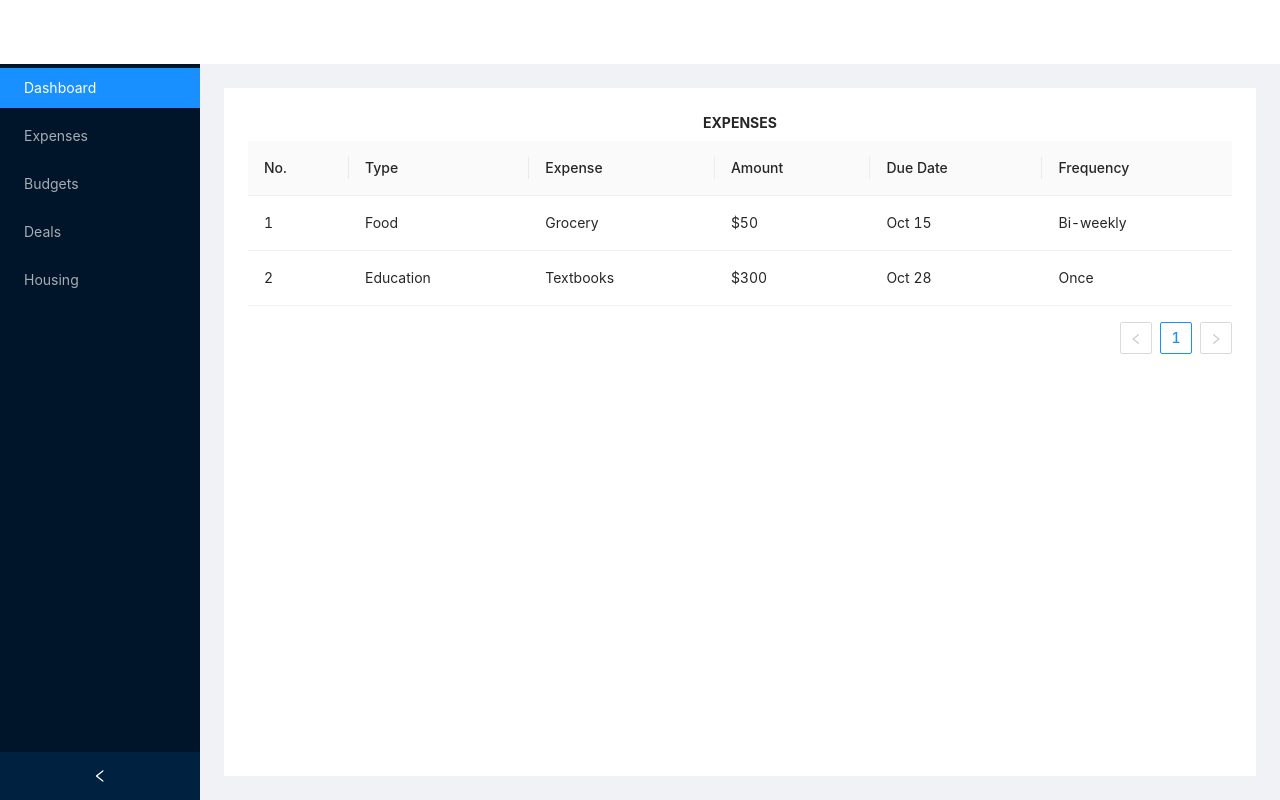
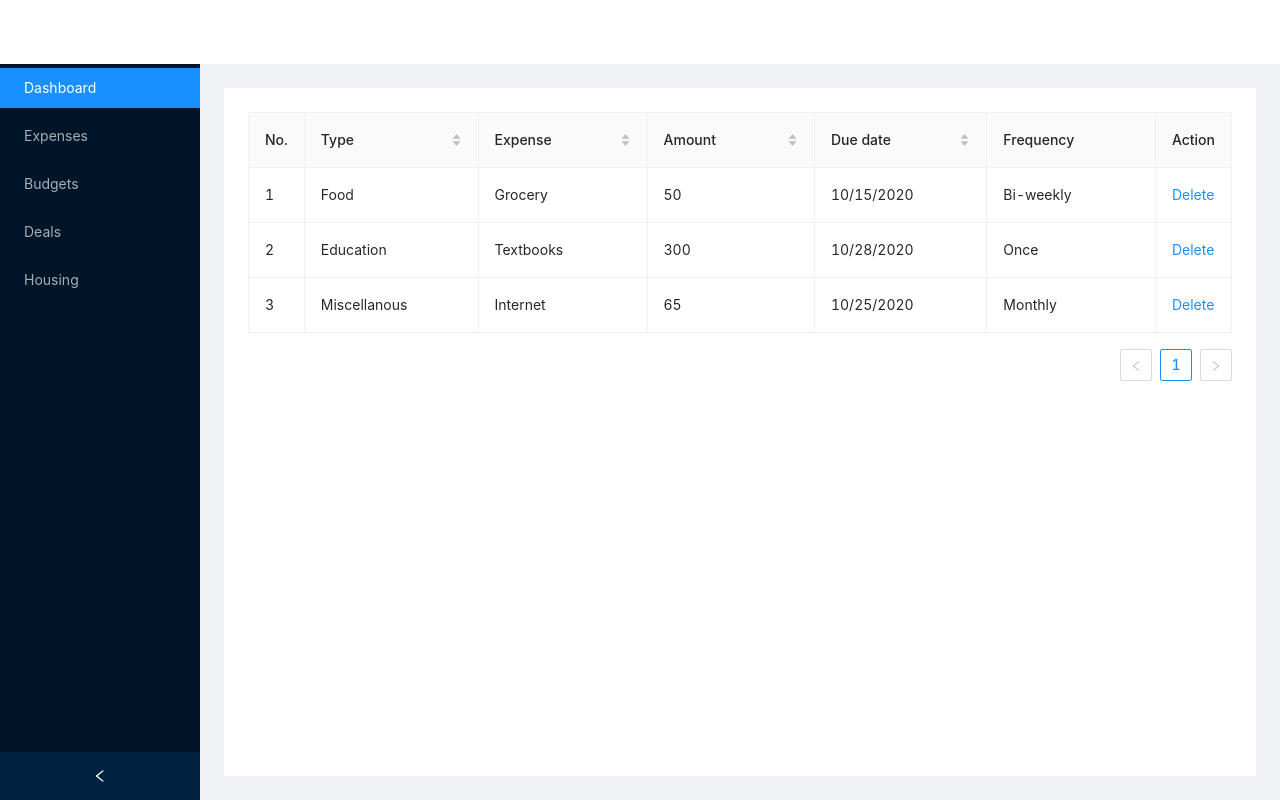
Before and after one commit to sagarthomas/studlife, a React (Create React App) app: page /expenses in a window 1280 px wide. Built offline with nearby package versions, Linux system fonts and the light colour scheme.

Commit message:
Added resizable column and sorting properties

```diff
--- a/package.json
+++ b/package.json
@@ -8,8 +8,10 @@
     "@testing-library/react": "^11.1.0",
     "@testing-library/user-event": "^12.1.10",
     "antd": "^4.8.0",
+    "moment": "^2.29.1",
     "react": "^17.0.1",
     "react-dom": "^17.0.1",
+    "react-resizable": "^1.11.0",
     "react-router-dom": "^5.2.0",
     "react-scripts": "4.0.0",
     "web-vitals": "^0.2.4"
--- a/src/components/ExpensePage.js
+++ b/src/components/ExpensePage.js
@@ -1,77 +1,227 @@
 import React from "react";
 import { Table, Tag, Space } from 'antd';
+import { Resizable } from 'react-resizable';
+import moment from 'moment';
+
+const ResizableTitle = props => {
+  const { onResize, width, ...restProps } = props;
+
+  if (!width) {
+    return <th {...restProps} />;
+  }
+
+  return (
+    <Resizable
+      width={width}
+      height={0}
+      handle={
+        <span
+          className="react-resizable-handle"
+          onClick={e => {
+            e.stopPropagation();
+          }}
+        />
+      }
+      onResize={onResize}
+      draggableOpts={{ enableUserSelectHack: false }}
+    >
+      <th {...restProps} />
+    </Resizable>
+  );
+};
 
 class ExpensePage extends React.Component {
-  constructor(props) {
-    super(props);
-  }
-
-  ExpTable = () => {
-    const dataSource = [
-      {
-        key: '1',
-        number: 1,
-        type: 'Food',
-        expense: 'Grocery',
-        amount: '$50',
-        ddate: "Oct 15",
-        frequency: 'Bi-weekly'
-      },
-      {
-        key: '2',
-        number: 2,
-        type: 'Education',
-        expense: 'Textbooks',
-        amount: '$300',
-        ddate: "Oct 28",
-        frequency: 'Once',
-      },
-    ];
-
-    const columns = [
+  state = {
+    columns: [
       {
         title: 'No.',
         dataIndex: 'number',
         key: 'number',
+        width: 50,
       },
       {
         title: 'Type',
         dataIndex: 'type',
         key: 'type',
+        width: 200,
+        sorter: (a, b) => a.type.length - b.type.length,
       },
       {
         title: 'Expense',
         dataIndex: 'expense',
         key: 'expense',
+        width: 200,
+        sorter: (a, b) => a.expense.length - b.expense.length,
       },
       {
         title: 'Amount',
         dataIndex: 'amount',
-        key: 'amount',
+        width: 200,
+        sorter: (a, b) => a.amount - b.amount,
       },
       {
-        title: 'Due Date',
+        title: 'Due date',
         dataIndex: 'ddate',
-        key: 'ddate',
+        key: "ddate",
+        width: 200,
+        sorter: (a, b) => new Date(a.ddate) - new Date(b.ddate)
       },
       {
         title: 'Frequency',
         dataIndex: 'frequency',
         key: 'frequency',
+        width: 200,
       },
-    ];
+      {
+        title: 'Action',
+        key: 'action',
+        render: () => <a>Delete</a>,
+      },
+    ],
+  };
 
-    return(<Table dataSource={dataSource} columns={columns} />)
-  }
+  components = {
+    header: {
+      cell: ResizableTitle,
+    },
+  };
+
+  date1 = new Date(2020, 12, 15, 0, 0, 0, 0)
+
+  data = [
+    {
+      key: '1',
+      number: 1,
+      type: 'Food',
+      expense: 'Grocery',
+      amount: 50,
+      ddate: moment('10-15-2020').format('L'),
+      frequency: 'Bi-weekly'
+    },
+    {
+      key: '2',
+      number: 2,
+      type: 'Education',
+      expense: 'Textbooks',
+      amount: 300,
+      ddate: moment('10-28-2020').format('L'),
+      frequency: 'Once',
+    },
+    {
+      key: '3',
+      number: 3,
+      type: 'Miscellanous',
+      expense: 'Internet',
+      amount: 65,
+      ddate: moment('10-25-2020').format('L'),
+      frequency: 'Monthly',
+    },
+  ];
+
+  handleResize = index => (e, { size }) => {
+    this.setState(({ columns }) => {
+      const nextColumns = [...columns];
+      nextColumns[index] = {
+        ...nextColumns[index],
+        width: size.width,
+      };
+      return { columns: nextColumns };
+    });
+  };
 
   render() {
-    return (
-      <div>
-        <h1><b>EXPENSES</b></h1>
-        <this.ExpTable/>
-      </div>
-    );
+    const columns = this.state.columns.map((col, index) => ({
+      ...col,
+      onHeaderCell: column => ({
+        width: column.width,
+        onResize: this.handleResize(index),
+      }),
+    }));
+
+    return <Table bordered components={this.components} columns={columns} dataSource={this.data} />;
   }
 }
 
+// class ExpensePage extends React.Component {
+//   constructor(props) {
+//     super(props);
+//   }
+
+//   ExpTable = () => {
+//     const dataSource = [
+      // {
+      //   key: '1',
+      //   number: 1,
+      //   type: 'Food',
+      //   expense: 'Grocery',
+      //   amount: '$50',
+      //   ddate: "Oct 15",
+      //   frequency: 'Bi-weekly'
+      // },
+      // {
+      //   key: '2',
+      //   number: 2,
+      //   type: 'Education',
+      //   expense: 'Textbooks',
+      //   amount: '$300',
+      //   ddate: "Oct 28",
+      //   frequency: 'Once',
+      // },
+//     ];
+
+//     const columns = [
+      // {
+      //   title: 'No.',
+      //   dataIndex: 'number',
+      //   key: 'number',
+      // },
+      // {
+      //   title: 'Type',
+      //   dataIndex: 'type',
+      //   key: 'type',
+      // },
+      // {
+      //   title: 'Expense',
+      //   dataIndex: 'expense',
+      //   key: 'expense',
+      // },
+//       {
+//         title: 'Amount',
+//         dataIndex: 'amount',
+//         key: 'amount',
+//         sorter: {
+//           compare: (a, b) => a.amount - b.amount,
+//         },
+//       },
+//       {
+//         title: 'Due Date',
+//         dataIndex: 'ddate',
+//         key: 'ddate',
+//       },
+      // {
+      //   title: 'Frequency',
+      //   dataIndex: 'frequency',
+      //   key: 'frequency',
+      // },
+//     ];
+
+//     function onChange(pagination, filters, sorter, extra) {
+//       console.log('params', pagination, filters, sorter, extra);
+//     }
+
+//     return(<Table dataSource={dataSource} columns={columns} onChange={onChange}/>)
+//   }
+
+
+
+//   render() {
+//     return (
+//       <div>
+//         <h1><b>EXPENSES</b></h1>
+//         <this.ExpTable/>
+//       </div>
+//     );
+//   }
+// }
+
 export default ExpensePage;
```
Also changed, not shown: 1 other file (tests, documents, lock files or other folders).
